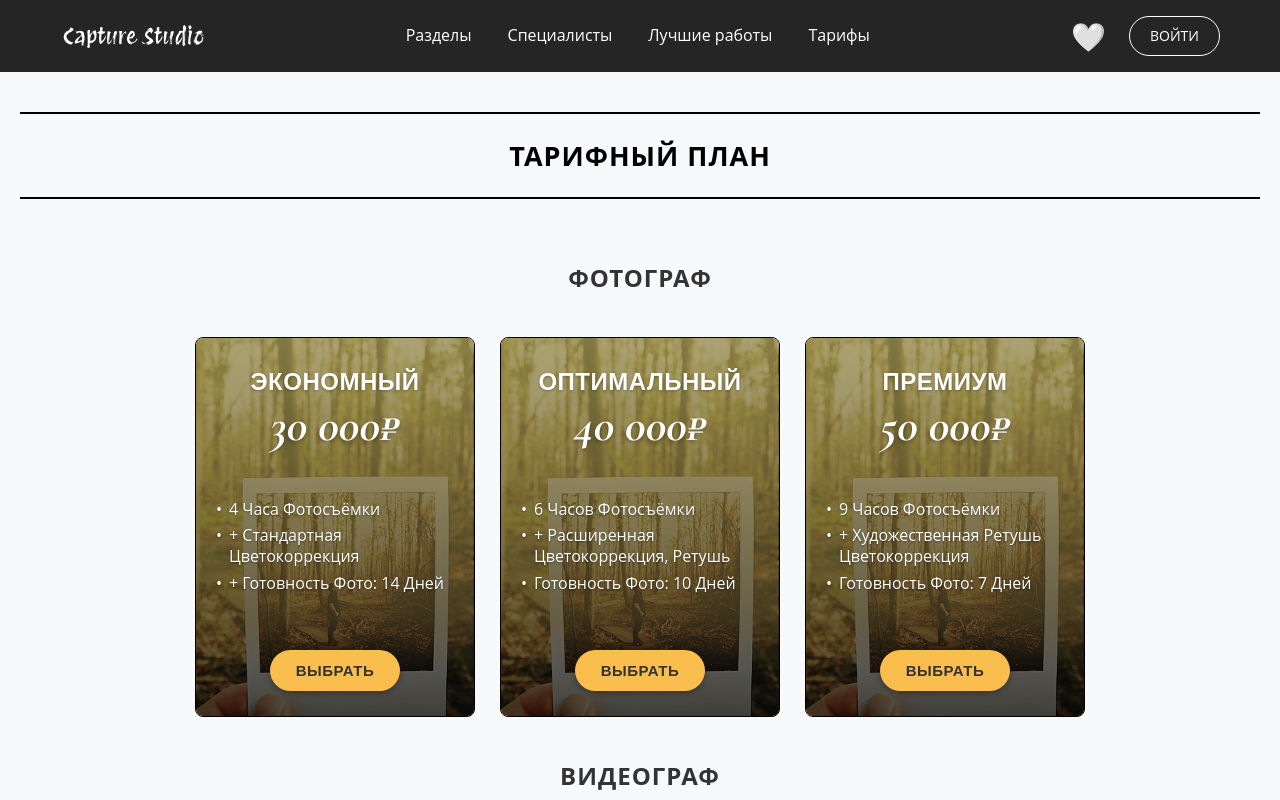
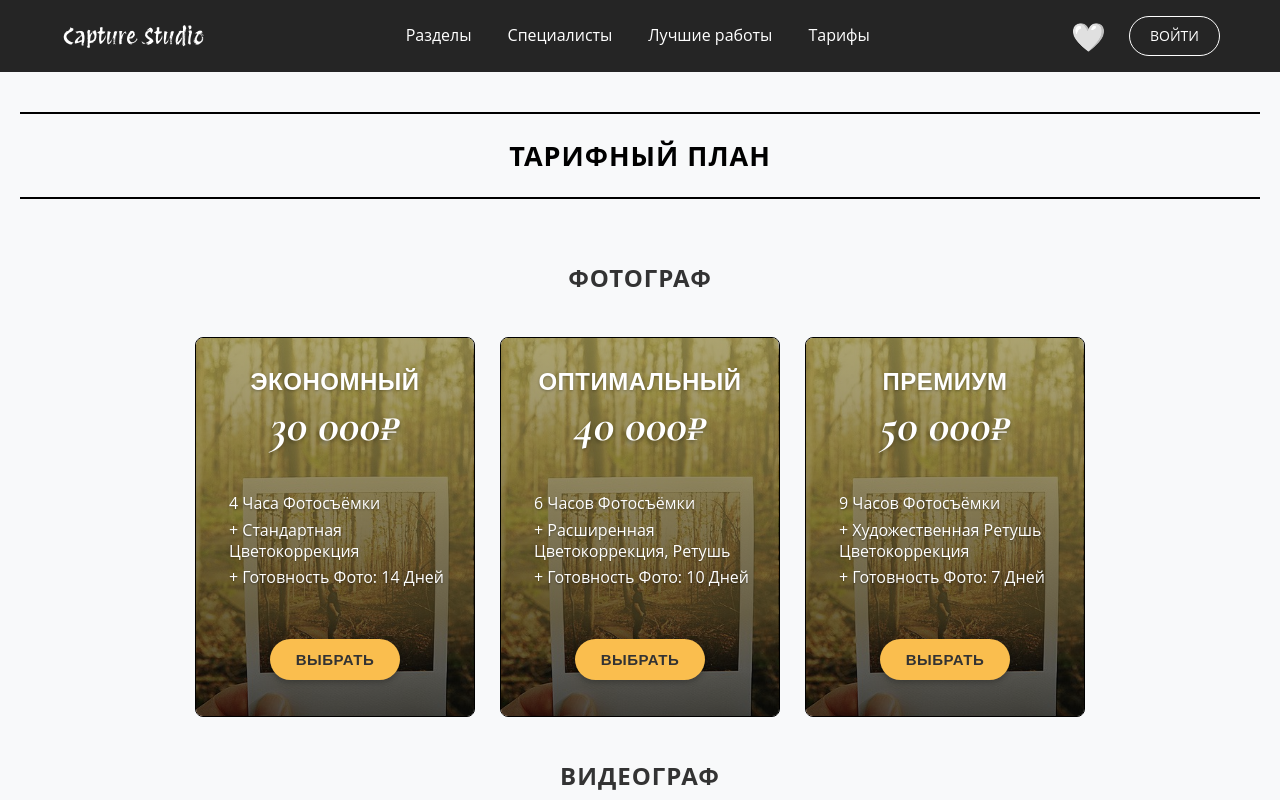
Before and after one commit to kseniy-netizen/services, a Vue app: page /price in a window 1280 px wide. Shown: the top 800 px of the page. Built offline with nearby package versions, Linux system fonts and the light colour scheme.

Commit message:
пока так

```diff
--- a/index.html
+++ b/index.html
@@ -3,7 +3,7 @@
 
 <head>
     <meta charset="UTF-8">
-    <link rel="icon" href="/logo.jpg">
+    <link rel="icon" href="/public/logo.jpg">
     <meta name="viewport" content="width=device-width, initial-scale=1.0">
     <title>Capture Studio</title>
 </head>
--- a/src/components/Footer.vue
+++ b/src/components/Footer.vue
@@ -56,10 +56,10 @@ export default {
                     <a href="https://chat.whatsapp.com/Iky5zxzz5Ed8fkih52vX1C?mode=hqrt1" class="social-icon"
                         ria-label="WhatsApp"><img src="../assets/icons/foot/Whatsapp.svg"
                             alt="ВатСап"></a>
-                    <a href="t.me/capture_studio_of" class="social-icon" aria-label="Telegram">
+                    <a href="https://t.me/capture_studio_of" class="social-icon" aria-label="Telegram">
                         <img src="../assets/icons/foot/Telegram.svg"
                             alt="Телеграм"></a>
-                    <a href="#" class="social-icon" aria-label="VKontakte"><img src="../assets/icons/foot/VK.svg"
+                    <a href="https://vk.ru/club234605221" class="social-icon" aria-label="VKontakte"><img src="../assets/icons/foot/VK.svg"
                             alt="ВК"></a>
                 </div>
             </div>
--- a/src/components/Price.vue
+++ b/src/components/Price.vue
@@ -5,14 +5,11 @@ export default {};
 <template>
     <section class="pricing">
 
-
         <section class="specialists-section" id="#ta">
             <div class="divider"></div>
             <h2 class="section-title">ТАРИФНЫЙ ПЛАН</h2>
             <div class="divider"></div>
         </section>
-
-
 
         <!-- ФОТОГРАФ -->
         <h2 class="block-title">ФОТОГРАФ</h2>
@@ -48,7 +45,7 @@ export default {};
                     <ul>
                         <li>6 Часов Фотосъёмки</li>
                         <li>+ Расширенная Цветокоррекция, Ретушь</li>
-                        <li>Готовность Фото: 10 Дней</li>
+                        <li>+ Готовность Фото: 10 Дней</li>
                     </ul>
 
                     <button class="select-btn-1">Выбрать</button>
@@ -67,7 +64,7 @@ export default {};
                     <ul>
                         <li>9 Часов Фотосъёмки</li>
                         <li>+ Художественная Ретушь Цветокоррекция</li>
-                        <li>Готовность Фото: 7 Дней</li>
+                        <li>+ Готовность Фото: 7 Дней</li>
                     </ul>
 
                     <button class="select-btn-1">Выбрать</button>
@@ -364,7 +361,6 @@ ul li {
 }
 
 ul li::before {
-    content: "•";
     position: absolute;
     left: -5px;
     color: white;
@@ -380,7 +376,7 @@ ul li::before {
     cursor: pointer;
     font-weight: 600;
     margin-top: 10px;
-    margin-bottom: 5px;
+    margin-bottom: 16px;
     border: none;
     font-size: 15px;
     transition: all 0.3s ease;
--- a/src/components/Processing.vue
+++ b/src/components/Processing.vue
@@ -1,6 +1,6 @@
 <script>
 export default {
-    name: 'PrivacyPolicy',
+    name: 'processing',
     data() {
         return {
             // Компонент данных может быть использован для динамического контента
--- a/src/components/Video.vue
+++ b/src/components/Video.vue
@@ -10,7 +10,7 @@ import companyPoster from '@/assets/images/posters/company-party.png'
 import balletPoster from '@/assets/images/posters/real-estate.png'
 
 export default {
-    name: 'VideoGallery',
+    name: 'Video',
     data() {
         return {
             videoRefs: [],
```
